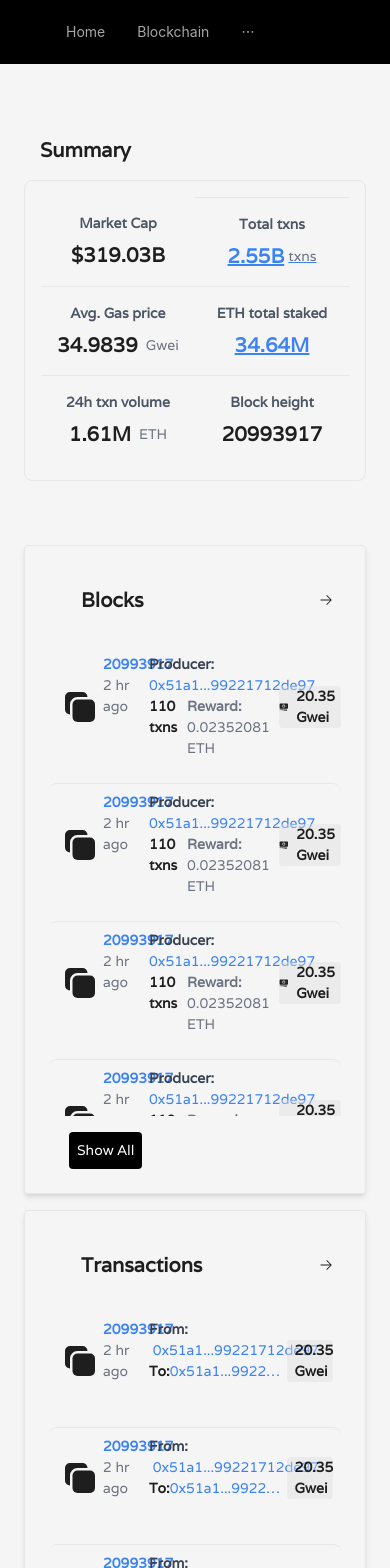
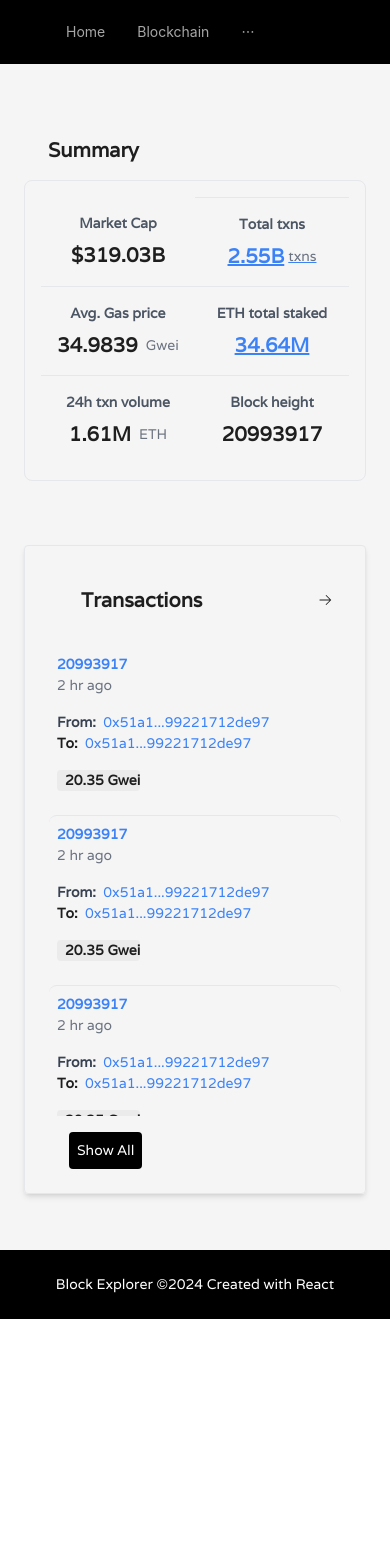
Before and after one commit to hilmoo/custom-block-explorer, a React (Create React App) app: page / in a window 390 px wide. Shown: the top 1568 px of the page. After the commit the page ends 1319 px from the top, so only its background shows below. Built offline with nearby package versions, Linux system fonts and the light colour scheme.

Commit message:
minor fixes

```diff
--- a/src/components/UI/BlockCard.js
+++ b/src/components/UI/BlockCard.js
@@ -14,8 +14,8 @@ const ListCard = ({
 }) => {
   return (
     <div className="p-2 rounded-lg">
-      <div class="grid grid-cols-6">
-        <div className="row-span-3 flex justify-center items-center">
+      <div class="grid grid-cols-1 sm:grid-cols-6 gap-4">
+        <div className="row-span-3 justify-center items-center hidden md:block">
           <Square2StackIcon className="w-10 h-10" />
         </div>
         <div className="">
@@ -58,8 +58,8 @@ const ListCard = ({
           </div>
         )}
 
-        <div className="flex justify-center items-center">
-          <div className="flex justify-center items-center h-fit bg-[#e1dede6b] rounded">
+        <div className="flex justify-start items-start sm:justify-center sm:items-center">
+          <div className="flex items-center h-fit bg-[#e1dede6b] rounded">
             {!isTransaction && <BanknotesIcon className="w-4 h-4" />}
             <span className="ml-2 font-extrabold"> {gasPrice}</span>
           </div>
--- a/src/components/UI/Button.js
+++ b/src/components/UI/Button.js
@@ -3,7 +3,7 @@ import React from "react";
 const Button = ({ label, className = "", ...rest }) => {
   return (
     <button
-      className={`w-[stretch] text-white mx-3 p-2 rounded bg-black ${className}`}
+      className={`w-[stretch] text-white mx-3 p-2 rounded bg-black  hover:bg-gray-800 ${className}`}
       {...rest}
     >
       {label}
--- a/src/components/UI/Title.js
+++ b/src/components/UI/Title.js
@@ -1,7 +1,7 @@
 const Title = ({ className = "", children }) => {
   return (
     <div className={`w-full p-4 mx-auto ${className}`}>
-      <h1 className="font-varela font-bold text-xl mx-auto">{children}</h1>
+      <h1 className="ml-2 font-varela font-bold text-xl mx-auto">{children}</h1>
     </div>
   );
 };
--- a/src/containers/Home/BlockList.js
+++ b/src/containers/Home/BlockList.js
@@ -131,37 +131,35 @@ const BlockListCard = () => {
 
   return (
     <div className="container py-8 mx-auto">
-      <div className="grid gap-4 sm:grid-cols-1 md:grid-cols-2 ">
-        <div className="shadow-md border rounded p-6  overflow-hidden">
+      <div className="grid gap-4 sm:grid-cols-1 md:grid-cols-2">
+        <div className="shadow-md border rounded p-6 overflow-hidden hidden md:block">
           <div className="flex justify-between items-center mb-4 px-2">
-            <Title className="p-0 ml-2">Blocks</Title>
+            <Title className="p-0">Blocks</Title>
+
             <ArrowRightIcon className="ml-2 w-4 h-4" />
           </div>
-
           <div className="space-y-4 divide-y max-h-[470px] overflow-scroll">
             {blocks.map((block, index) => (
               <BlockCard key={index} {...block} />
             ))}
           </div>
-
-          <div className="px-2 mt-4 mb-0 flex w-100">
+          <div className="px-2 mt-4 mb-0 flex w-full">
             <Button label="Show All" />
           </div>
         </div>
 
-        <div className="shadow-md border rounded p-6  overflow-hidden">
+        <div className="shadow-md border rounded p-6 overflow-hidden">
           <div className="flex justify-between items-center mb-4 px-2">
-            <Title className="p-0 ml-2">Transactions</Title>
+            <Title className="p-0">Transactions</Title>
+
             <ArrowRightIcon className="ml-2 w-4 h-4" />
           </div>
-
-          <div className="space-y-4 divide-y max-h-[470px] overflow-scroll md:[overflow-anchor:none] sm:[overflow-anchor:none]">
+          <div className="space-y-4 divide-y max-h-[470px] overflow-scroll">
             {blocks.map((block, index) => (
               <BlockCard key={index} {...block} isTransaction />
             ))}
           </div>
-
-          <div className="px-2 mt-4 mb-0 flex w-100">
+          <div className="px-2 mt-4 mb-0 flex w-full">
             <Button label="Show All" />
           </div>
         </div>
```
